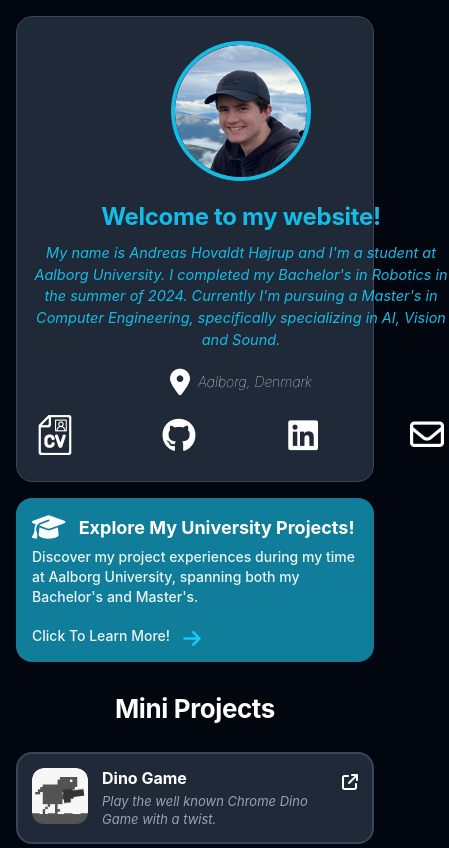
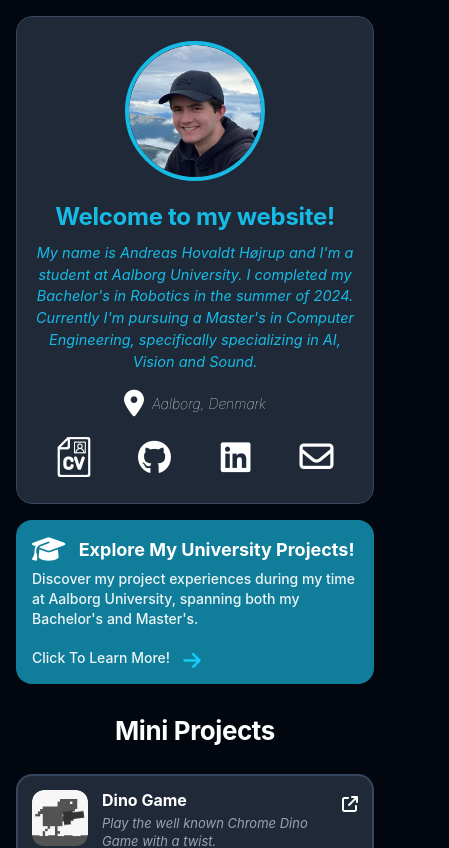
Before and after one commit to andreasHovaldt/dreez-website, a React (Vite) app: page / in a window 390 px wide. Shown: the top 848 px of the page, 449 px wide, since content can reach past the window. Built offline with nearby package versions, Linux system fonts and the light colour scheme; no server answers.

Commit message:
Fixed mobile and narrow desktop views

```diff
--- a/src/styles/Home.css
+++ b/src/styles/Home.css
@@ -101,6 +101,7 @@
 .home-hero-copy {
   grid-area: copy;
   text-align: left;
+  min-width: 0;
 }
 
 .home-hero-location {
@@ -111,11 +112,12 @@
   grid-area: socials;
   justify-content: center;
   margin-top: -10pt;
+  min-width: 0;
 }
 
 .socials.home-hero-socials {
-  gap: 60pt;
-  {{/* margin-top: -10pt; */}}
+  gap: clamp(8px, 6vw, 60pt);
+  flex-wrap: wrap;
 }
 
 .home-hero-image {
@@ -244,7 +246,8 @@
     font-weight: 300;
   }
 
-  .socials {
+  .socials,
+  .socials.home-hero-socials {
     justify-content: space-around;
     width: 100%;
     margin-top: 18px;
```
